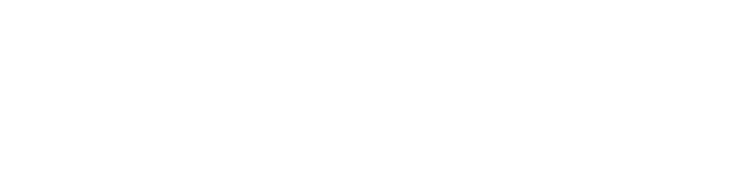
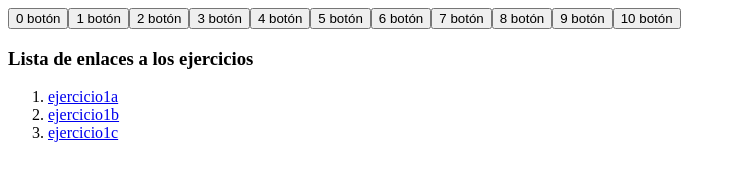
Before and after one commit to KairosDS/prueba-tecnica-genK-nov2022, a website: page index.html in a window 1280 px wide. Shown: the whole page, without its empty margins (0-736 px from the left). Drawn offline with Linux system fonts and the light colour scheme.

Commit message:
feat:new feature 10 buttons

```diff
--- /dev/null
+++ b/ejercicio1c.js
@@ -0,0 +1,7 @@
+var buttons = [0,1,2,3,4,5,6,7,8,9,10];
+
+for (i = 0; i < 11; i++) {
+    const button = document.createElement("button");
+    button.innerHTML = buttons[i] + " botón";
+    document.body.appendChild(button);
+}
--- a/index.html
+++ b/index.html
@@ -5,5 +5,15 @@
     <meta name="viewport" content="width=device-width, initial-scale=1.0" />
     <title>Listado de solucuones al ejercicio</title>
   </head>
-  <body></body>
+  <body>
+    <script src="ejercicio1a.js"></script>
+    <script src="ejercicio1b.js"></script>
+    <script src="ejercicio1c.js"></script>
+    <h3>Lista de enlaces a los ejercicios</h3>
+    <ol>
+      <li><a href="./ejercicio1a.js">ejercicio1a</a></li>
+      <li><a href="./ejercicio1b.js">ejercicio1b</a></li>
+      <li><a href="./ejercicio1c.js">ejercicio1c</a></li>
+    </ol>
+  </body>
 </html>
```
